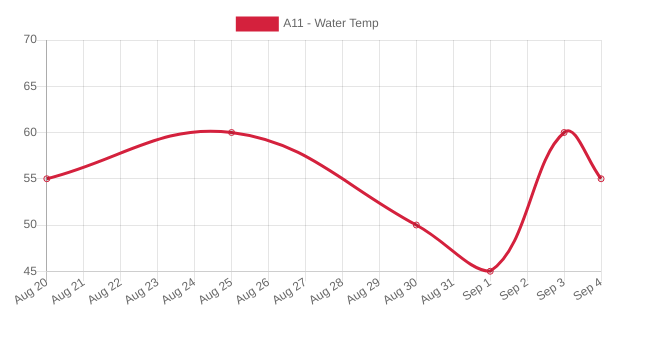
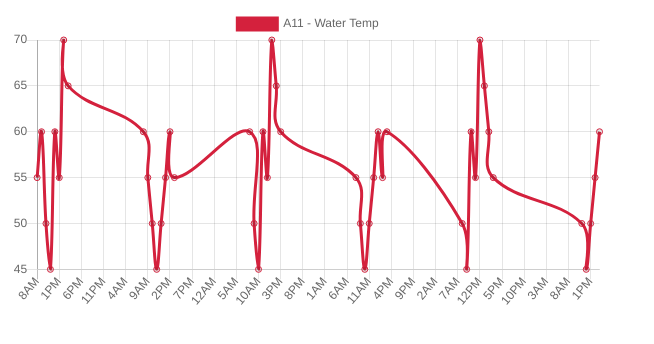
Before and after one commit to doggbmx/test-dashboard, a plain HTML site: page index.html in a window 1280 px wide. Shown: the whole page, without its empty margins (0-654 px from the left). Drawn offline with nearby package versions, Linux system fonts and the light colour scheme; some packages are replaced by stand-ins of ours; a script that the page names is missing.

Commit message:
first commit

```diff
--- a/index.html
+++ b/index.html
@@ -17,23 +17,74 @@
         type: "line",
         data: {
           labels: [
-            new Date("2023-08-20"),
-            new Date("2023-08-25"),
-            new Date("2023-08-30"),
-            new Date("2023-09-01"),
-            new Date("2023-09-03"),
-            new Date("2023-09-04"),
+            // HERE SHOULD GO THE DATES
+            new Date("2023-09-04T08:00:00"),
+            new Date("2023-09-04T09:00:05"),
+            new Date("2023-09-04T10:00:10"),
+            new Date("2023-09-04T11:00:15"),
+            new Date("2023-09-04T12:00:20"),
+            new Date("2023-09-04T13:00:25"),
+            new Date("2023-09-04T14:00:30"),
+            new Date("2023-09-04T15:00:35"),
+            new Date("2023-09-05T08:00:00"),
+            new Date("2023-09-05T09:00:05"),
+            new Date("2023-09-05T10:00:10"),
+            new Date("2023-09-05T11:00:15"),
+            new Date("2023-09-05T12:00:20"),
+            new Date("2023-09-05T13:00:25"),
+            new Date("2023-09-05T14:00:30"),
+            new Date("2023-09-05T15:00:35"),
+            new Date("2023-09-06T08:00:00"),
+            new Date("2023-09-06T09:00:05"),
+            new Date("2023-09-06T10:00:10"),
+            new Date("2023-09-06T11:00:15"),
+            new Date("2023-09-06T12:00:20"),
+            new Date("2023-09-06T13:00:25"),
+            new Date("2023-09-06T14:00:30"),
+            new Date("2023-09-06T15:00:35"),
+            new Date("2023-09-07T08:00:00"),
+            new Date("2023-09-07T09:00:05"),
+            new Date("2023-09-07T10:00:10"),
+            new Date("2023-09-07T11:00:15"),
+            new Date("2023-09-07T12:00:20"),
+            new Date("2023-09-07T13:00:25"),
+            new Date("2023-09-07T14:00:30"),
+            new Date("2023-09-07T15:00:35"),
+            new Date("2023-09-08T08:00:00"),
+            new Date("2023-09-08T09:00:05"),
+            new Date("2023-09-08T10:00:10"),
+            new Date("2023-09-08T11:00:15"),
+            new Date("2023-09-08T12:00:20"),
+            new Date("2023-09-08T13:00:25"),
+            new Date("2023-09-08T14:00:30"),
+            new Date("2023-09-08T15:00:35"),
+            new Date("2023-09-09T11:00:15"),
+            new Date("2023-09-09T12:00:20"),
+            new Date("2023-09-09T13:00:25"),
+            new Date("2023-09-09T14:00:30"),
+            new Date("2023-09-09T15:00:35"),
           ],
           datasets: [
             {
               label: "A11 - Water Temp",
-              data: [55, 60, 50, 45, 60, 55, 70],
+              data: [
+                55, 60, 50, 45, 60, 55, 70, 65, 60, 55, 50, 45, 50, 55, 60, 55,
+                60, 50, 45, 60, 55, 70, 65, 60, 55, 50, 45, 50, 55, 60, 55, 60,
+                50, 45, 60, 55, 70, 65, 60, 55, 50, 45, 50, 55, 60,
+              ], // HERE SHOULD GO THE DATA AS AN ARRAY
               borderColor: "#D4213D",
               fill: false,
             },
           ],
         },
         options: {
+          onClick: (e) => {
+            const canvasPosition = Chart.helpers.getRelativePosition(e, chart);
+
+            // Substitute the appropriate scale IDs
+            const dataX = chart.scales.x.getValueForPixel(canvasPosition.x);
+            const dataY = chart.scales.y.getValueForPixel(canvasPosition.y);
+          },
           scales: {
             xAxes: [
               {
```
